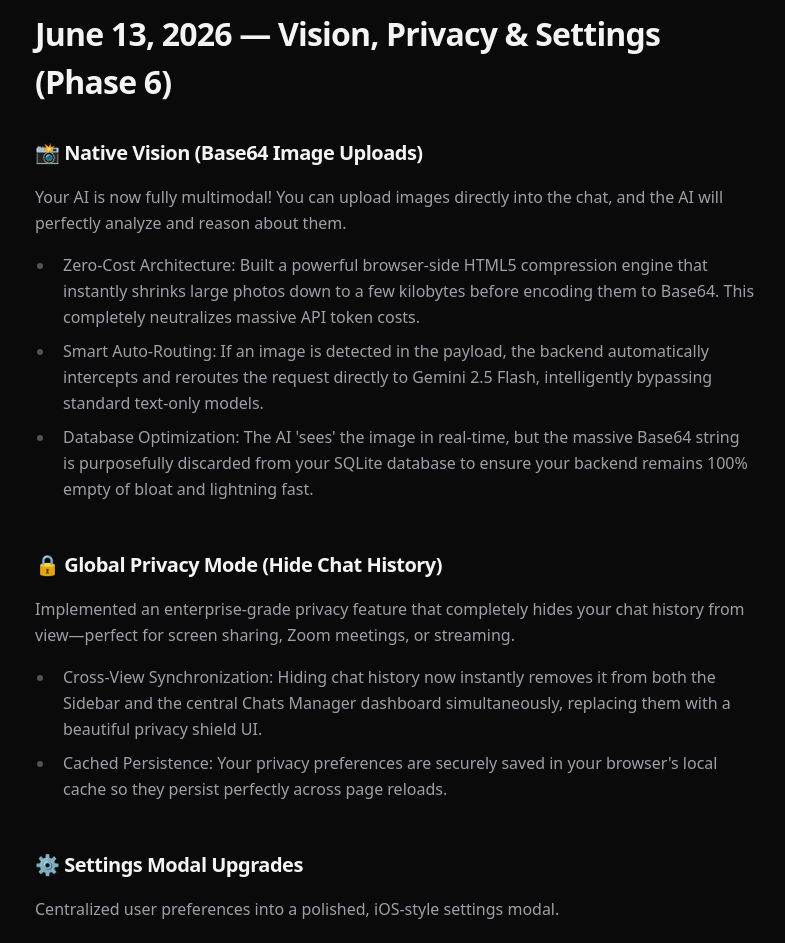
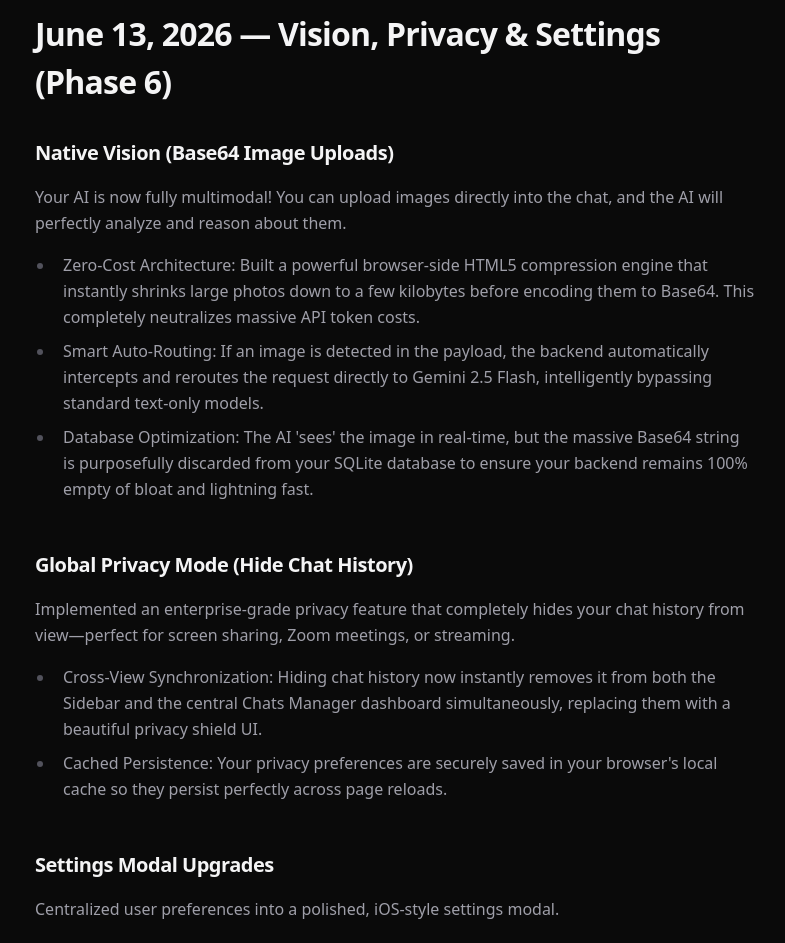
Before and after one commit to Nav33dCodes/smartLearn-AI, a React (Vite) app in the folder smartlearn-frontend/: page /releases in a window 1280 px wide. Shown: the part 340-1283 px from the top of the page, without its empty margins (245-1030 px from the left). Built offline with nearby package versions, Linux system fonts and the light colour scheme; no server answers.

Commit message:
feat: implement release notes and landing pages to document platform evolution and system features

```diff
--- a/smartlearn-frontend/src/pages/Landing.jsx
+++ b/smartlearn-frontend/src/pages/Landing.jsx
@@ -38,6 +38,13 @@ export default function Landing() {
   };
 
   const heroTabs = [
+    {
+      id: 'vision',
+      icon: <ImageIcon size={18} />,
+      title: "Native Vision",
+      description: "Fully Multimodal AI",
+      bullets: ["Upload images instantly via zero-cost Base64 encoding", "Browser-side compression engine for blazing speed", "Powered by Gemini 2.5 Flash's massive context window"]
+    },
     {
       id: 'learning',
       icon: <BrainCircuit size={18} />,
@@ -358,11 +365,12 @@ export default function Landing() {
               <p className="text-zinc-400 text-lg">Built from the ground up for speed, reliability, and security.</p>
             </div>
 
-            <div className="grid grid-cols-1 sm:grid-cols-2 lg:grid-cols-4 gap-6 relative">
+            <div className="grid grid-cols-1 sm:grid-cols-2 lg:grid-cols-3 gap-6 relative">
               {/* Background Node Connection Lines */}
               <div className="hidden lg:block absolute top-1/2 left-0 w-full h-[2px] bg-red-900/20 -z-10 -translate-y-1/2" />
 
               {[
+                { title: 'Multimodal Vision', desc: 'Upload images instantly. Our powerful browser-side compression engine perfectly analyzes visual data with zero API token bloat.' },
                 { title: 'Interactive Mind Mapping', desc: 'Instantly visualize complex relationships with our automatic drag-and-drop node graph engine.' },
                 { title: 'Textbook Math Rendering', desc: 'Beautifully formats complex physics and calculus equations using native KaTeX integration.' },
                 { title: 'Real-time Voice AI', desc: 'Speak naturally to your AI tutor and have your audio instantly transcribed.' },
--- a/smartlearn-frontend/src/pages/ReleaseNotes.jsx
+++ b/smartlearn-frontend/src/pages/ReleaseNotes.jsx
@@ -5,7 +5,7 @@ const releases = [
     date: "June 13, 2026 — Vision, Privacy & Settings (Phase 6)",
     features: [
       {
-        title: "📸 Native Vision (Base64 Image Uploads)",
+        title: "Native Vision (Base64 Image Uploads)",
         description: "Your AI is now fully multimodal! You can upload images directly into the chat, and the AI will perfectly analyze and reason about them.",
         bullets: [
           "Zero-Cost Architecture: Built a powerful browser-side HTML5 compression engine that instantly shrinks large photos down to a few kilobytes before encoding them to Base64. This completely neutralizes massive API token costs.",
@@ -14,7 +14,7 @@ const releases = [
         ]
       },
       {
-        title: "🔒 Global Privacy Mode (Hide Chat History)",
+        title: "Global Privacy Mode (Hide Chat History)",
         description: "Implemented an enterprise-grade privacy feature that completely hides your chat history from view—perfect for screen sharing, Zoom meetings, or streaming.",
         bullets: [
           "Cross-View Synchronization: Hiding chat history now instantly removes it from both the Sidebar and the central Chats Manager dashboard simultaneously, replacing them with a beautiful privacy shield UI.",
@@ -22,7 +22,7 @@ const releases = [
         ]
       },
       {
-        title: "⚙️ Settings Modal Upgrades",
+        title: "Settings Modal Upgrades",
         description: "Centralized user preferences into a polished, iOS-style settings modal.",
         bullets: [
           "Data & Privacy Tab: The Chat History toggle has been permanently relocated into a dedicated Data & Privacy tab using a sleek, native-feeling toggle switch."
```
